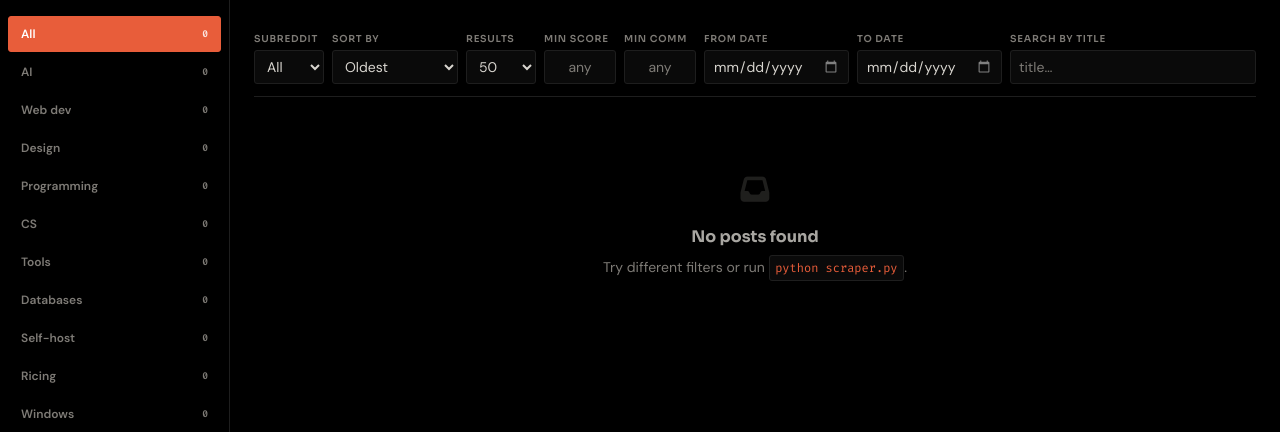
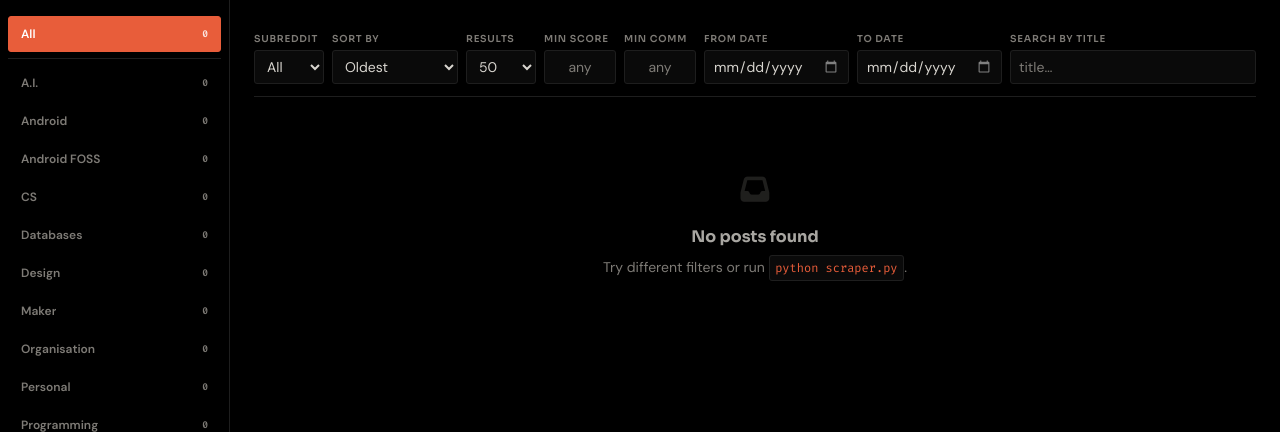
Before and after one commit to LordVipul/Redfetcher-v2, a FastAPI app: page /?group=all in a window 1280 px wide. Shown: the part 59-491 px from the top of the page. Run offline with FastAPI, Linux system fonts and the light colour scheme; data that the repository does not hold is empty.

Commit message:
Sort sidebar groups by name and separate All with a divider

```diff
--- a/config.py
+++ b/config.py
@@ -1,10 +1,10 @@
 from pathlib import Path
 
 # Groups drive both the scraper (via SUBREDDITS below) and the web UI sidebar.
-# Each entry: key -> (short label, subreddits). Order is the sidebar order;
-# subreddits inside a group are alphabetical.
+# Each entry: key -> (short label, subreddits). The sidebar sorts groups by
+# label alphabetically; "All" stays first and Bookmarks last either way.
 GROUPS = {
-    "ai": ("AI", [
+    "ai": ("A.I.", [
         "AIAssisted", "AIToolsPerformance", "ArtificialInteligence", "learnmachinelearning", "LocalLLaMA", "LocalLLM", "LowEndLocalAI", "MachineLearning", "opencode", "opencodeCLI", "PiCodingAgent", "vibecoding",
     ]),
     "web": ("Web dev", [
--- a/server.py
+++ b/server.py
@@ -157,13 +157,17 @@ def build_sidebar(active_key, view):
     counts = {s["subreddit"]: s["count"] for s in stats}
     total = sum(counts.values())
     items = [{"key": "all", "label": "All", "count": total, "active": view == "feed" and active_key == "all"}]
-    for key, (label, subs) in config.GROUPS.items():
-        items.append({
+    groups = [
+        {
             "key": key,
             "label": label,
             "count": sum(counts.get(s, 0) for s in subs),
             "active": view == "feed" and active_key == key,
-        })
+        }
+        for key, (label, subs) in config.GROUPS.items()
+    ]
+    groups.sort(key=lambda g: g["label"].casefold())
+    items.extend(groups)
     return items
 
 
--- a/templates/feed.html
+++ b/templates/feed.html
@@ -12,6 +12,7 @@
     ><span class="group-label">{{ item.label }}</span
     ><span class="group-count">{{ item.count }}</span></a
   >
+  {% if loop.first %}<div class="sidebar-sep" role="presentation"></div>{% endif %}
   {% endfor %}
 {% endblock %}
 
--- a/templates/static/css/style.css
+++ b/templates/static/css/style.css
@@ -681,6 +681,11 @@ select {
   gap: 2px;
   flex: 1;
 }
+.sidebar-sep {
+  border-top: var(--border-w) solid var(--border);
+  margin: var(--space-1) 0;
+  flex-shrink: 0;
+}
 .sidebar-footer {
   border-top: 1px solid var(--border);
   padding-top: var(--space-3);
```
Also changed, not shown: README.md.
